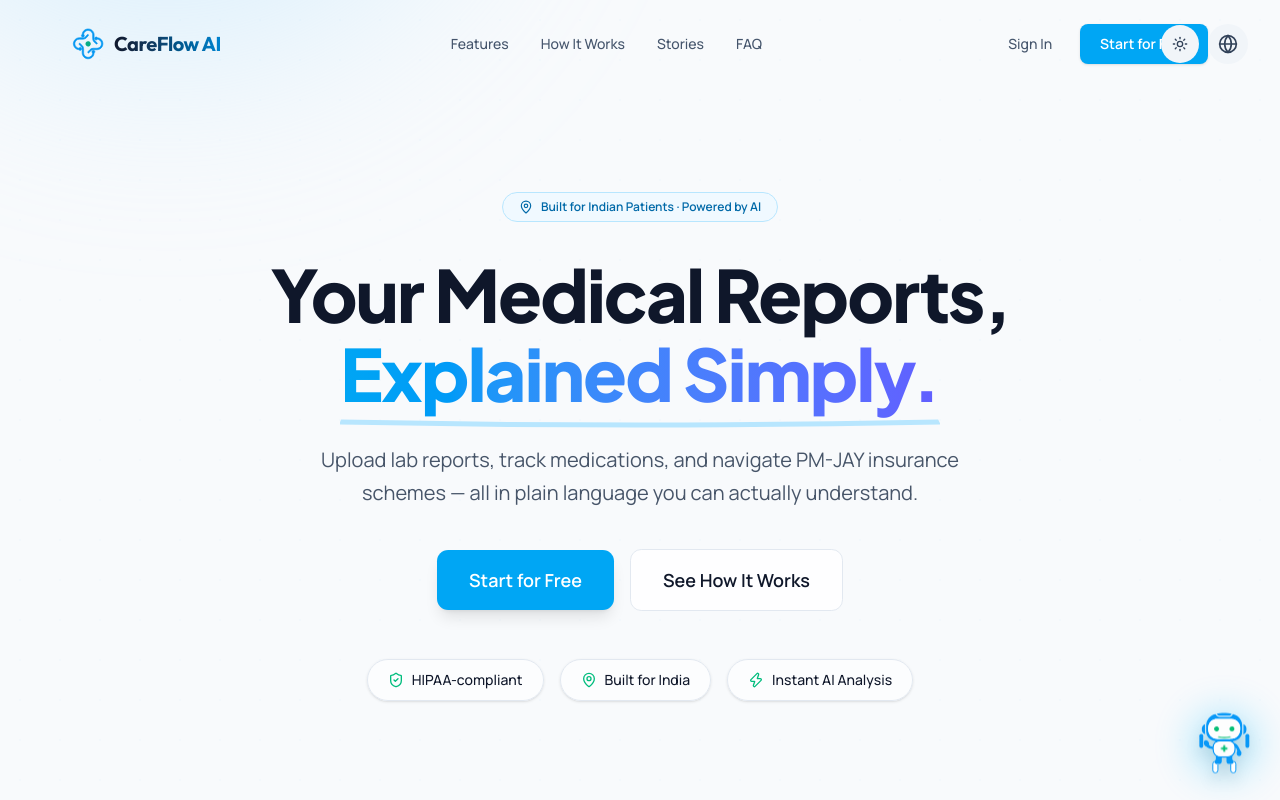
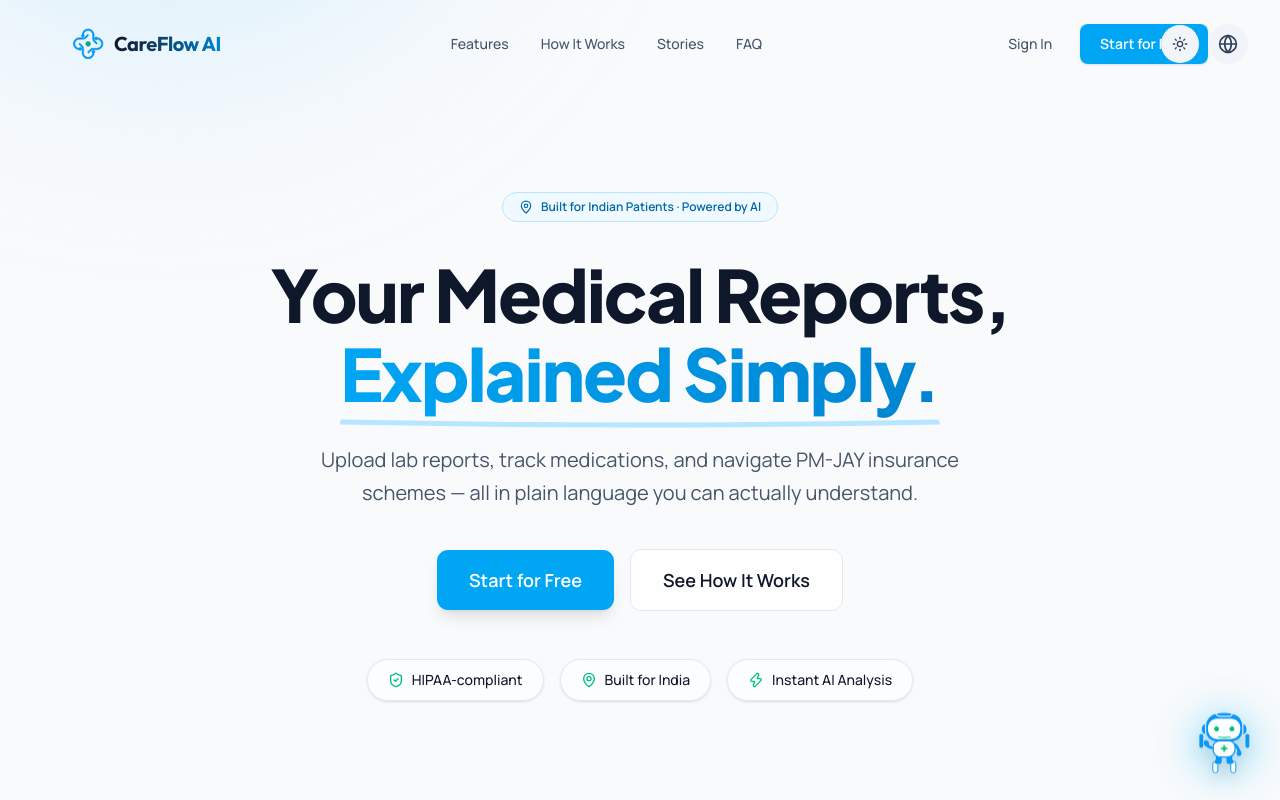
Before and after one commit to AshrafGalaxy/CareFlow, a Next.js app in the folder frontend/: page /en in a window 1280 px wide. Shown: the top 800 px of the page. Built offline with nearby package versions, Linux system fonts and the light colour scheme; a web font is replaced by a local one.

Commit message:
ui: remove violet and indigo from landing page, keep strict blue palette

```diff
--- a/frontend/src/app/[locale]/page.tsx
+++ b/frontend/src/app/[locale]/page.tsx
@@ -115,7 +115,7 @@ export default function LandingPage() {
      <h1 className="text-5xl md:text-7xl font-extrabold text-foreground tracking-tight leading-[1.1] mb-6 animate-fade-in-up-delay-1">
       {t("heroTitle1")}
       <br />
-      <span className="relative inline-block bg-clip-text text-transparent bg-gradient-to-r from-sky-500 to-indigo-500 dark:from-sky-400 dark:to-indigo-400 pb-2">
+      <span className="relative inline-block bg-clip-text text-transparent bg-gradient-to-r from-sky-500 to-sky-600 dark:from-sky-400 dark:to-sky-300 pb-2">
        {t("heroTitle2")}
        <svg className="absolute -bottom-2 left-0 w-full h-3 text-sky-200 -z-10" viewBox="0 0 100 10" preserveAspectRatio="none">
         <path d="M0 5 Q 50 10 100 5" stroke="currentColor" strokeWidth="4" fill="none" />
@@ -276,8 +276,8 @@ export default function LandingPage() {
         </div>
        </div>
        <div className="flex items-center gap-4">
-        <div className="h-12 w-12 rounded-full bg-purple-500/20 flex items-center justify-center shrink-0">
-         <FileKey className="h-6 w-6 text-purple-400" />
+        <div className="h-12 w-12 rounded-full bg-sky-500/20 flex items-center justify-center shrink-0">
+         <FileKey className="h-6 w-6 text-sky-500" />
         </div>
         <div>
          <h4 className="font-semibold text-lg">100% Data Ownership</h4>
@@ -346,7 +346,7 @@ export default function LandingPage() {
    <section className="bg-sky-500 dark:bg-slate-900 relative overflow-hidden py-24 border-t dark:border-slate-800">
     {/* Decorative background elements */}
     <div className="absolute top-0 right-0 w-[800px] h-[800px] bg-sky-400 dark:bg-sky-500/10 rounded-full blur-3xl opacity-50 -translate-y-1/2 translate-x-1/3 pointer-events-none" />
-    <div className="absolute bottom-0 left-0 w-[600px] h-[600px] bg-sky-600 dark:bg-indigo-500/10 rounded-full blur-3xl opacity-50 translate-y-1/2 -translate-x-1/3 pointer-events-none" />
+    <div className="absolute bottom-0 left-0 w-[600px] h-[600px] bg-sky-600 dark:bg-sky-500/10 rounded-full blur-3xl opacity-50 translate-y-1/2 -translate-x-1/3 pointer-events-none" />
 
     <div className="max-w-4xl mx-auto px-6 text-center relative z-10">
      <h2 className="text-4xl md:text-6xl font-bold text-white mb-6 tracking-tight">
```
